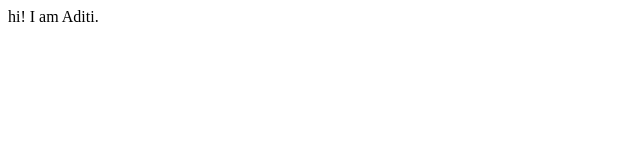
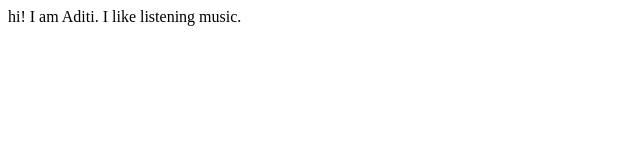
Before and after one commit to AditiGholap/student-site, a plain HTML site: page index.html in a window 1280 px wide. Shown: the whole page, without its empty margins (0-640 px from the left). Drawn offline with Linux system fonts and the light colour scheme.

Commit message:
updated index.html
added info

```diff
--- a/index.html
+++ b/index.html
@@ -7,5 +7,6 @@
 </head>
 <body>
     hi! I am Aditi.
+    I like listening music.
 </body>
 </html>
```
